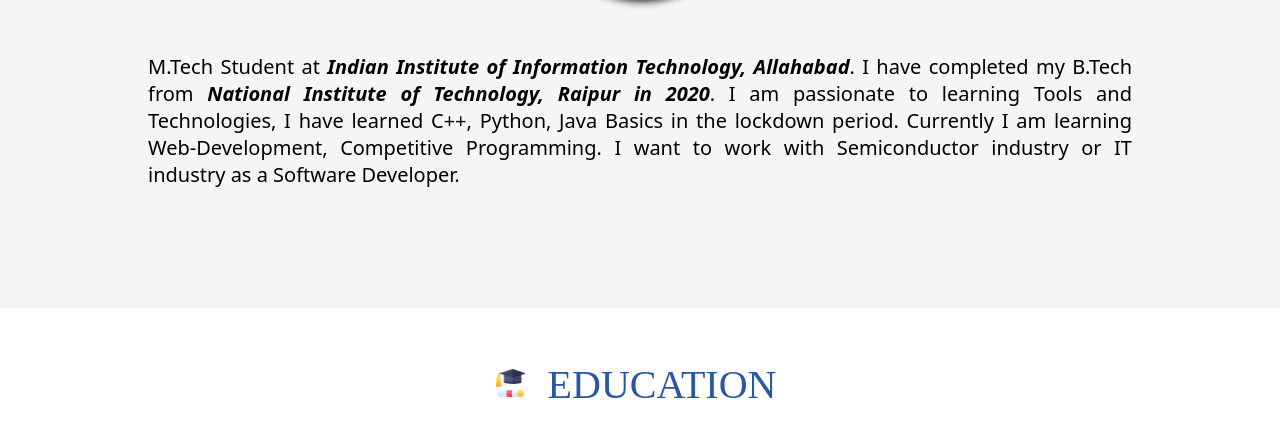
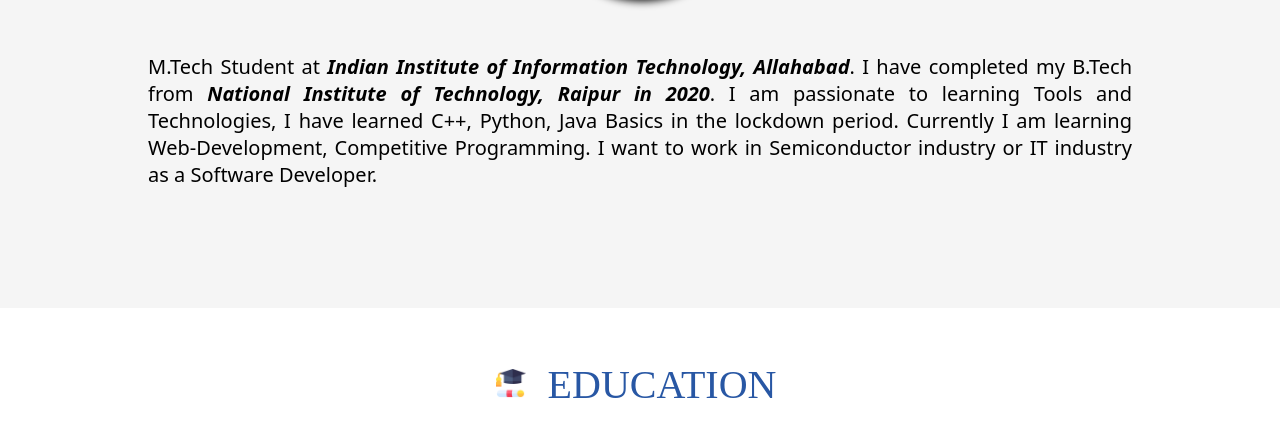
Before and after one commit to ntsdwkr/NitishResume.github.io, a plain HTML site: page index.html in a window 1280 px wide. Shown: the part 615-1052 px from the top of the page. Drawn offline with Linux system fonts and the light colour scheme.

Commit message:
Update index.html

```diff
--- a/index.html
+++ b/index.html
@@ -68,7 +68,7 @@
                 <img src="src/img/pp.jpg" />
             </div>
             <p id="para">
-               M.Tech Student at <b><i>Indian Institute of Information Technology, Allahabad</i></b>. I have completed my B.Tech from <b><i>National Institute of Technology, Raipur in 2020</i></b>. I am passionate to learning Tools and Technologies, I have learned C++, Python, Java Basics in the lockdown period. Currently I am learning  Web-Development, Competitive Programming. I want to work with Semiconductor industry or IT industry as a Software Developer.
+               M.Tech Student at <b><i>Indian Institute of Information Technology, Allahabad</i></b>. I have completed my B.Tech from <b><i>National Institute of Technology, Raipur in 2020</i></b>. I am passionate to learning Tools and Technologies, I have learned C++, Python, Java Basics in the lockdown period. Currently I am learning  Web-Development, Competitive Programming. I want to work in Semiconductor industry or IT industry as a Software Developer.
             </p>
         </section>
 
```
